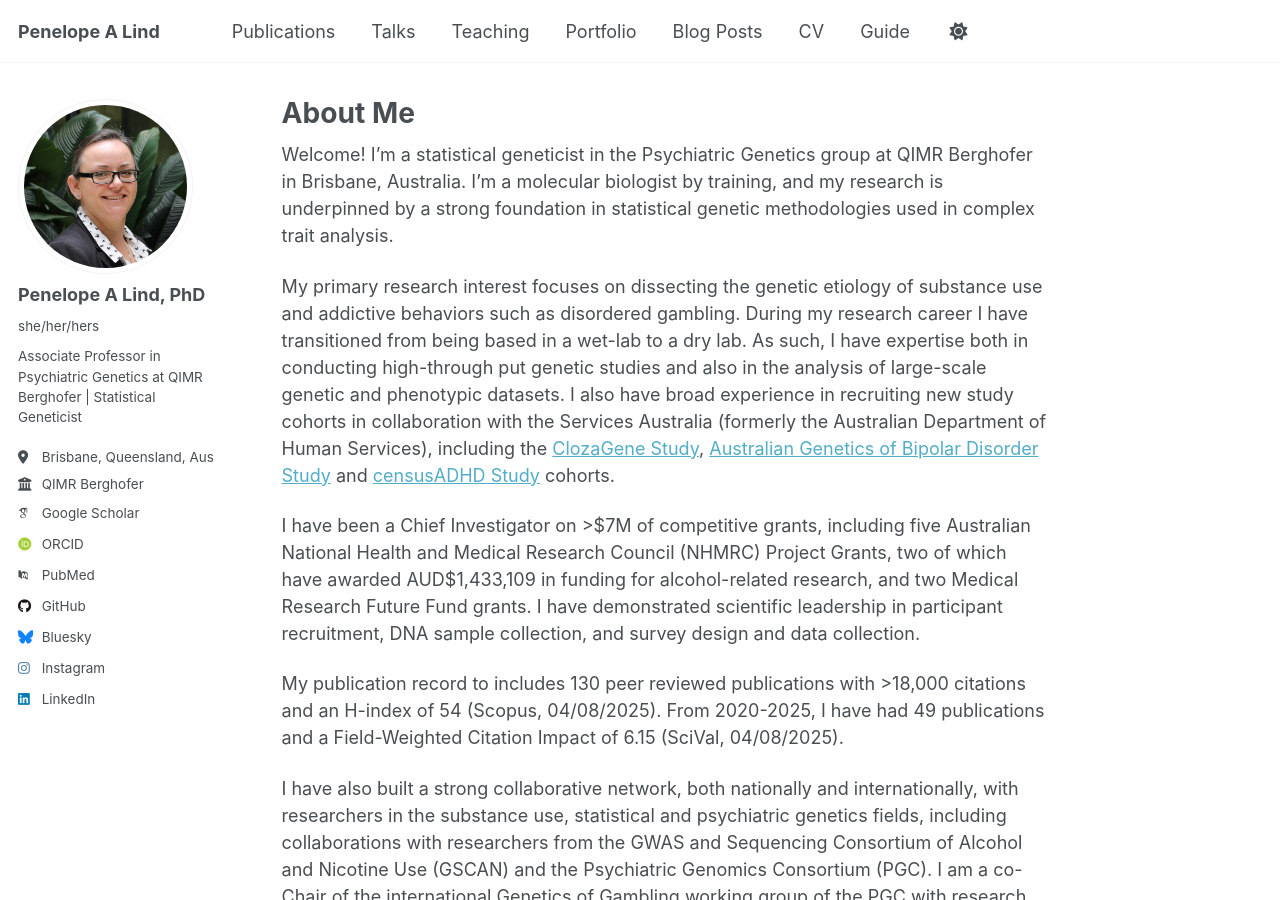
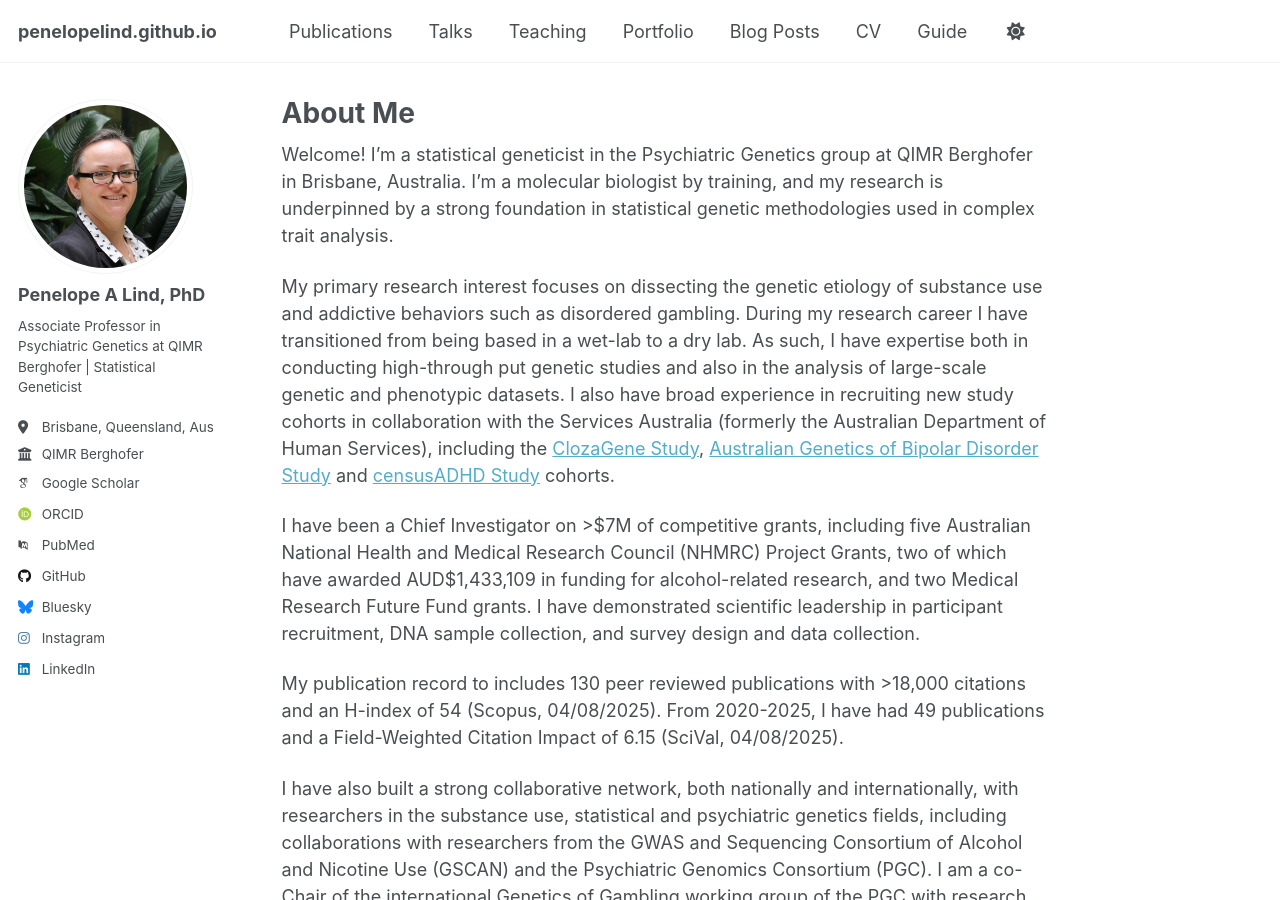
Before and after one commit to penelopelind/penelopelind.github.io, a Jekyll site: the page built from _pages/about.md, in a window 1280 px wide and 900 px high. Built offline with Jekyll 4.4.1, drawn with Linux system fonts in a browser that asks for light colours; some web fonts are replaced; a script that is not in the unit is left out.

Commit message:
Update _config.yml

```diff
--- a/_config.yml
+++ b/_config.yml
@@ -9,7 +9,7 @@
 # Basic Site Settings
 locale                   : "en-US"
 site_theme               : "default" # Currently available options are "default", "air"
-title                    : "Penelope A Lind"
+#title                    : "Penelope A Lind"
 title_separator          : "-"
 name                     : &name "Your Name"
 description              : &description "Your Name's academic portfolio"   # Update this with a general description of your site, this is the default if not overridden by a page
@@ -25,7 +25,7 @@ author:
   # Biographic information
   avatar           : "headshot.jpg"
   name             : "Penelope A Lind, PhD"
-  pronouns         :  "she/her/hers"
+  # pronouns         :  "she/her/hers"
   bio              : "Associate Professor in Psychiatric Genetics at QIMR Berghofer | Statistical Geneticist"
   location         : "Brisbane, Queensland, Australia"
   employer         : "QIMR Berghofer"
```
